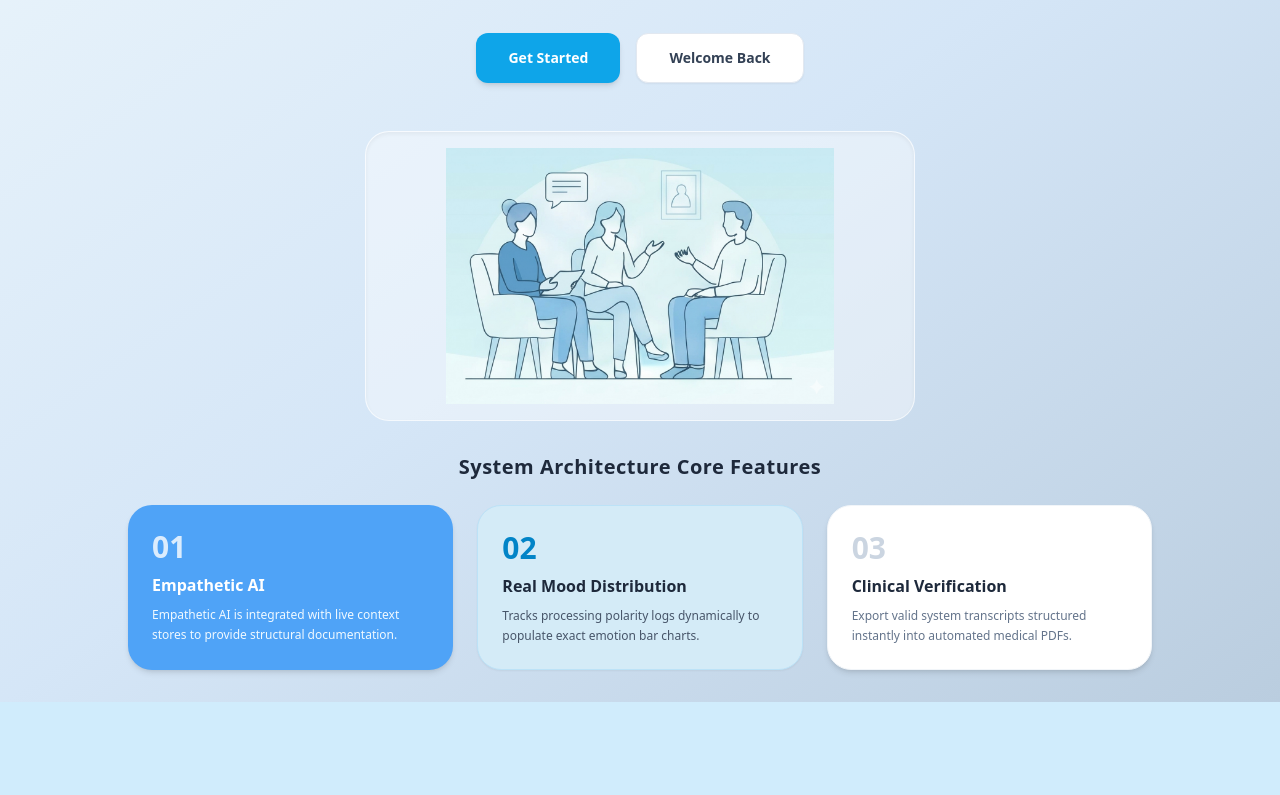
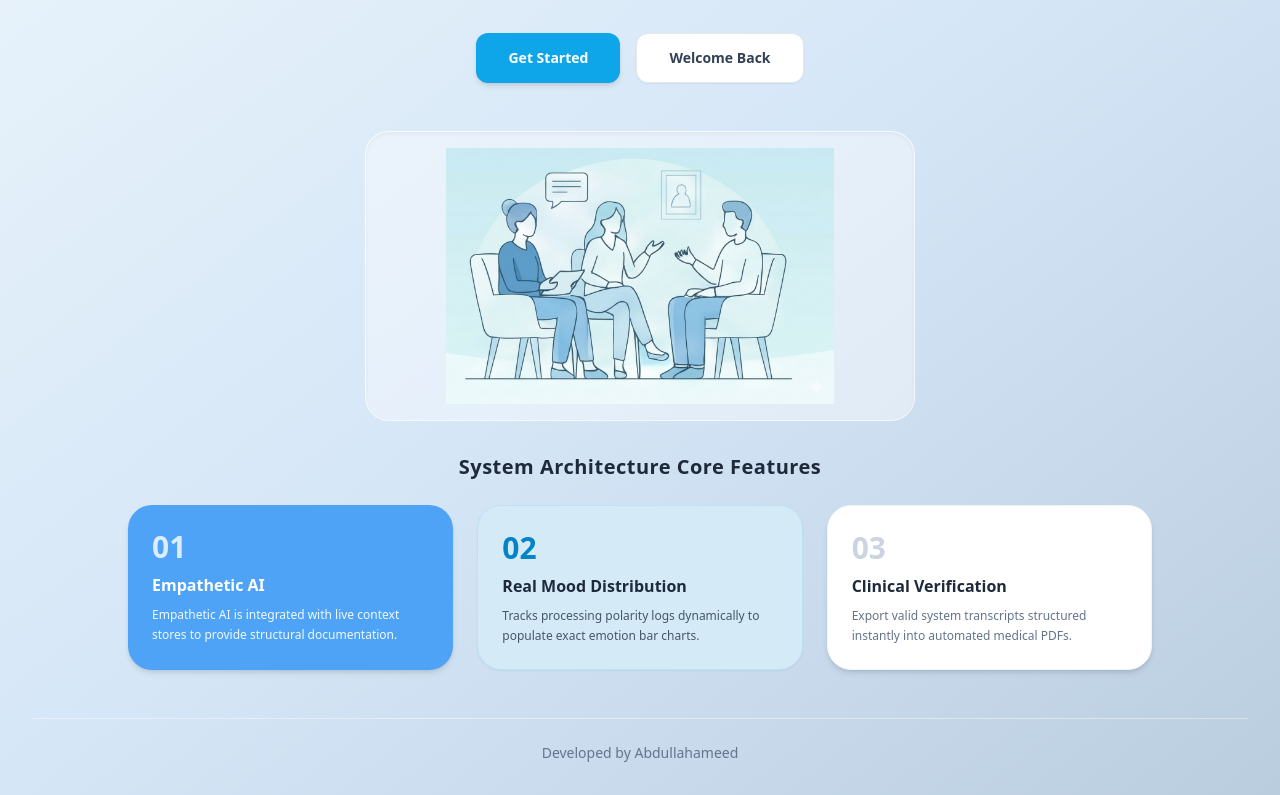
Before and after one commit to Abdullahameed/mindcare-ai-chatbot, a Next.js app in the folder mindcare-ui/: page / in a window 1280 px wide. Shown: the part 201-996 px from the top of the page. Before the commit the page ends 903 px from the top, so only its background shows below. Built offline with nearby package versions, Linux system fonts and the light colour scheme.

Commit message:
feat: add developer attribution footer

```diff
--- a/mindcare-ui/app/page.js
+++ b/mindcare-ui/app/page.js
@@ -313,6 +313,10 @@ export default function MindCareApp() {
             </div>
           </div>
         </div>
+
+        <footer className="w-full mt-12 pt-6 border-t border-white/40 text-center">
+          <p className="text-slate-500 font-medium text-sm">Developed by Abdullahameed</p>
+        </footer>
       </div>
     );
   }
```
